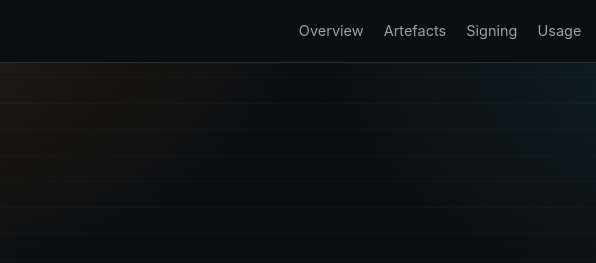
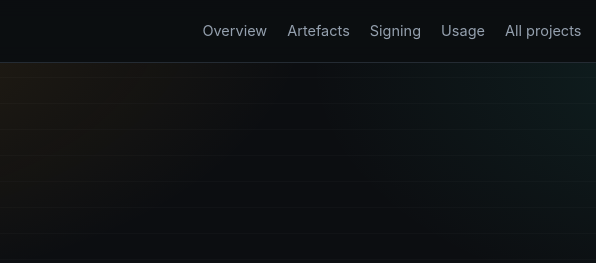
Before and after one commit to drsamonline/app-builder, a plain HTML site: page docs/index.html in a window 1280 px wide. Shown: the top 263 px of the page, 436-1032 px from the left. Drawn offline with Linux system fonts and the light colour scheme.

Commit message:
docs: link back to the project hub

```diff
--- a/docs/index.html
+++ b/docs/index.html
@@ -215,6 +215,7 @@
       <a class="sec" href="#artefacts">Artefacts</a>
       <a class="sec" href="#signing">Signing</a>
       <a class="sec" href="#usage">Usage</a>
+      <a class="sec" href="https://drsamonline.github.io/" target="_blank" rel="noopener">All projects</a>
       <a class="gh" href="https://github.com/drsamonline/app-builder" target="_blank" rel="noopener">
         <svg viewBox="0 0 16 16" aria-hidden="true" fill="currentColor"><path d="M8 0C3.58 0 0 3.58 0 8c0 3.54 2.29 6.53 5.47 7.59.4.07.55-.17.55-.38 0-.19-.01-.82-.01-1.49-2.01.37-2.53-.49-2.69-.94-.09-.23-.48-.94-.82-1.13-.28-.15-.68-.52-.01-.53.63-.01 1.08.58 1.23.82.72 1.21 1.87.87 2.33.66.07-.52.28-.87.51-1.07-1.78-.2-3.64-.89-3.64-3.95 0-.87.31-1.59.82-2.15-.08-.2-.36-1.02.08-2.12 0 0 .67-.21 2.2.82a7.6 7.6 0 0 1 2-.27c.68 0 1.36.09 2 .27 1.53-1.04 2.2-.82 2.2-.82.44 1.1.16 1.92.08 2.12.51.56.82 1.27.82 2.15 0 3.07-1.87 3.75-3.65 3.95.29.25.54.73.54 1.48 0 1.07-.01 1.93-.01 2.2 0 .21.15.46.55.38A8.01 8.01 0 0 0 16 8c0-4.42-3.58-8-8-8z"/></svg>
         Source
```
Also changed, not shown: 1 other file.
